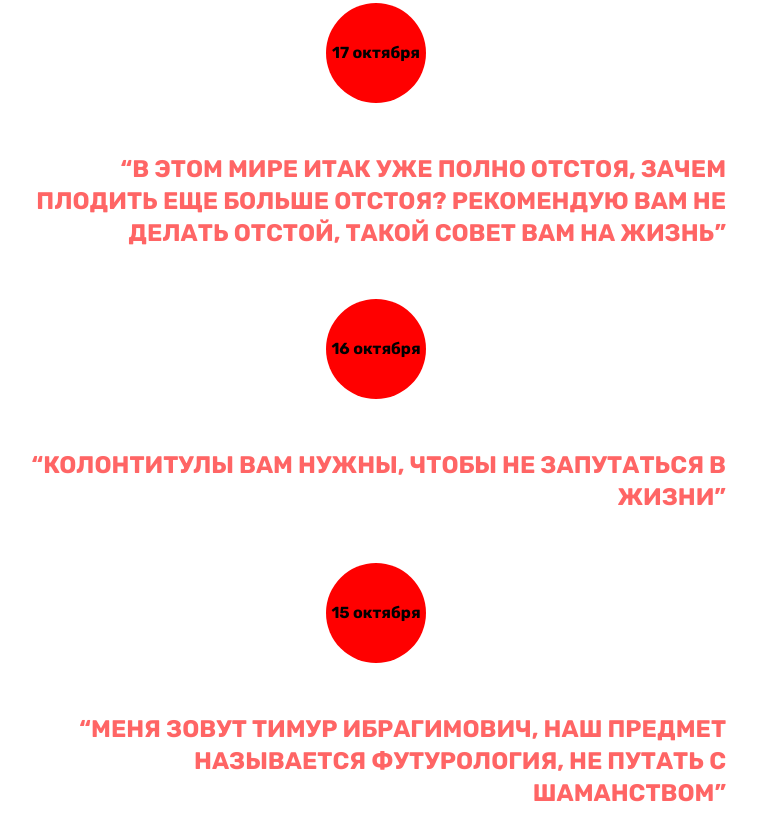
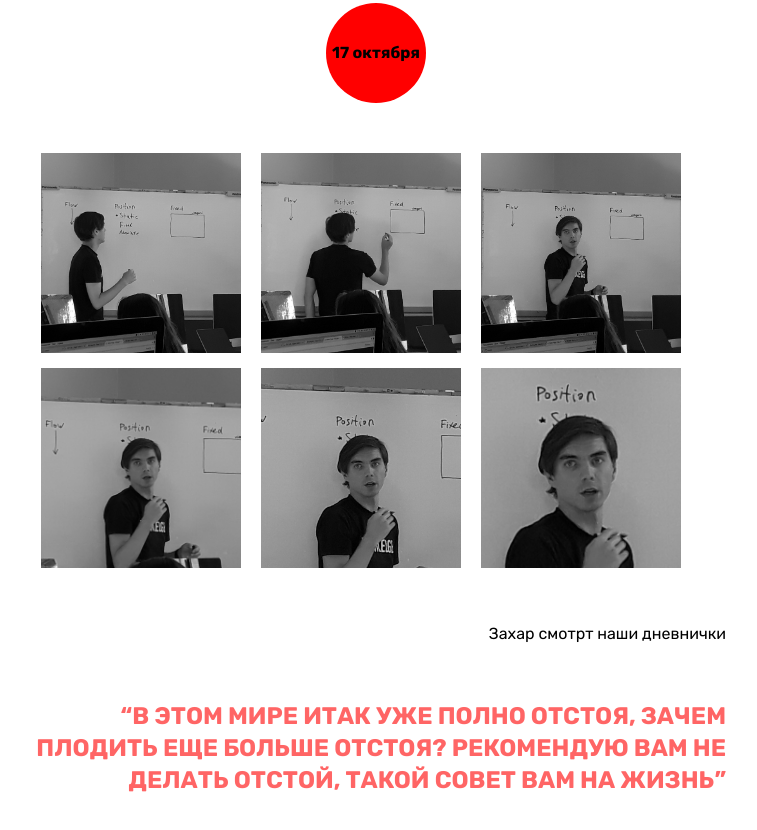
Before and after one commit to ekaterina-kozhara/moi-dnednik, a plain HTML site: page dnidnevnik.html in a window 1280 px wide. Shown: the part 3910-4740 px from the top of the page, without its empty margins (264-1021 px from the left). Drawn offline with Linux system fonts and the light colour scheme.

Commit message:
еще текст

```diff
--- a/dnidnevnik.html
+++ b/dnidnevnik.html
@@ -73,6 +73,19 @@
     <div class="box1">
       <h3>17 октября</h3>
     </div>
+    <div class="box8">
+      <img src="z1.jpg" alt="потрачено">
+      <img src="z2.jpg" alt="потрачено">
+      <img src="z3.jpg" alt="потрачено">
+   </div>
+    <div class="box9">
+     <img src="z4.jpg" alt="потрачено">
+     <img src="z5.jpg" alt="потрачено">
+     <img src="z6.jpg" alt="потрачено">
+   </div>
+   <div class="p2">
+     Захар смотрт наши дневнички
+   </div>
    <blockquote>
       “в этом мире итак уже полно отстоя, зачем плодить еще больше отстоя? Рекомендую вам не делать отстой, такой совет вам на жизнь”
     </blockquote>
@@ -106,7 +119,13 @@
     <div class="box1">
       <h3>10 октября</h3>
     </div>
-  <p></p>
+    <p>
+      Проходим ранневизантийское искусство, смотрим <a href="https://www.youtube.com/watch?v=kYr3mJAocaY"> ролик из 90-х</a>, чтобы запомнить название одной из главных базилик Рима. Конечно, здесь нельзя обойтись без невероятного юмора  Александра Олеговича Журавлева:
+    </p>
+    <div class="box6">
+      <img src="is1.jpg" alt="простой парень">
+      <img src="is2.jpg" alt="уже император">
+    </div>
     <blockquote>
       “понимаете, он не может сюси пуси, потому что он уже как бы император Христос. Мы видим эволюцию христа от простого парня к императору”
     </blockquote>
--- a/style.css
+++ b/style.css
@@ -35,7 +35,7 @@ section p {
   width: 800px;
   text-align: center;
 }
-p, blockquote, h4 {
+p, blockquote, h4, .p2 {
   width: 700px;
   margin: 0 auto;
   margin-top: 50px;
@@ -118,3 +118,39 @@ h4 {
     flex-direction: row;
     justify-content: center;
   }
+.box6 {
+    margin-top: 50px;
+    margin-bottom: 50px;
+    display: flex;
+    flex-direction: row;
+    justify-content: center;
+  }
+  .box6 img {
+    margin-left: 10px;
+    width:200px;
+    height:200px;
+  }
+  .box8 {
+    margin-top: 50px;
+    margin-left: -50px;
+    display: flex;
+    flex-direction: row;
+    justify-content: center;
+    margin-bottom: 50px;
+  }
+  .box9 {
+    margin-top: -35px;
+    margin-bottom: 50px;
+    margin-left: -50px;
+    display: flex;
+    flex-direction: row;
+    justify-content: center;
+  }
+  .box8 img, .box9 img {
+    margin-left: 20px;
+    width:200px;
+    height:200px;
+  }
+  .p2 {
+    text-align: right;
+  }
```
Also changed, not shown: f1.jpg (deleted), is1.jpg (added), is2.jpg (added), z1.jpg (added), z2.jpg (added), z3.jpg (added), z4.jpg (added), z5.jpg (added), z6.jpg (added), 2 other files. Lines whose indentation alone changed are shown as unchanged.
